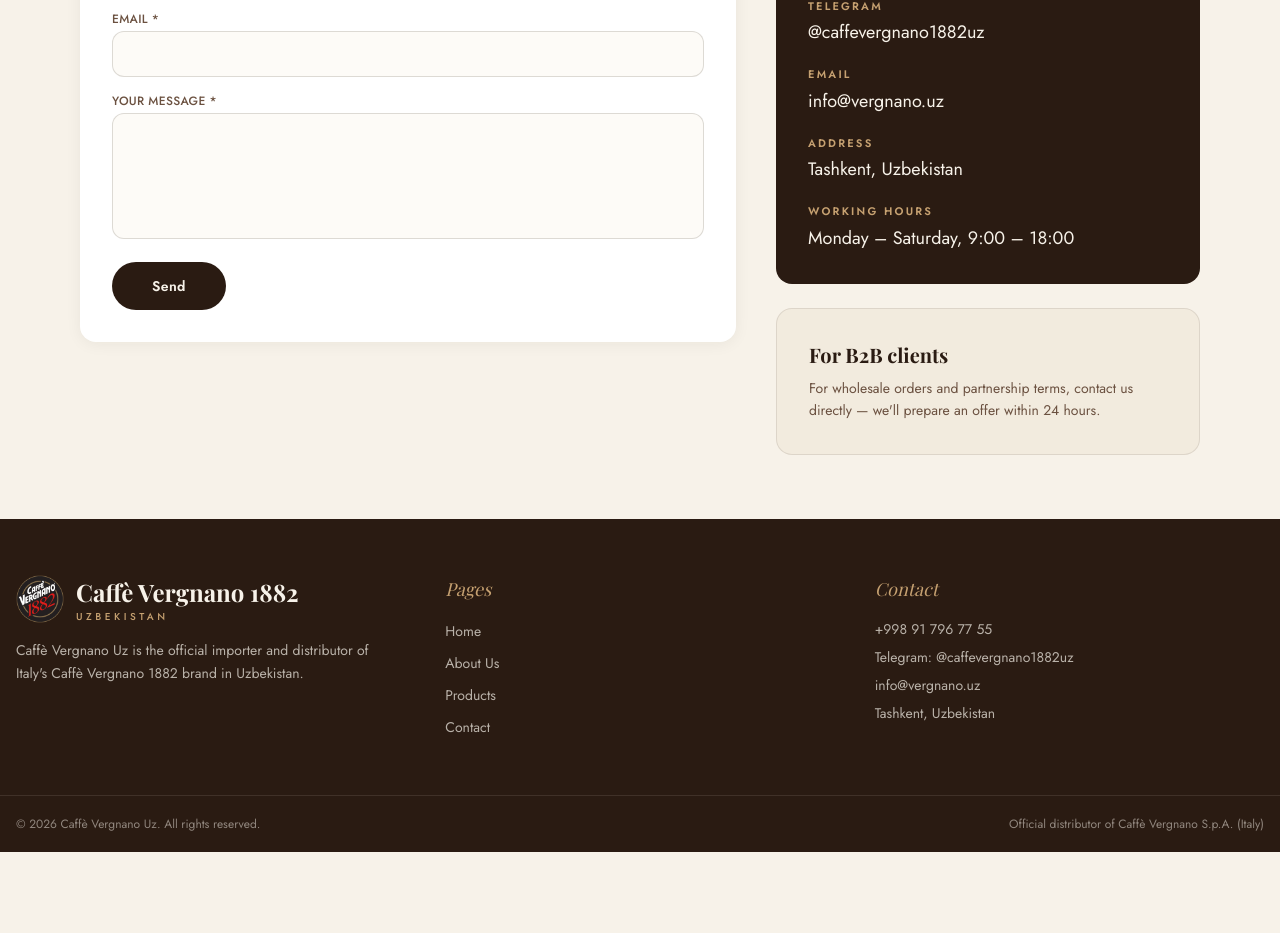
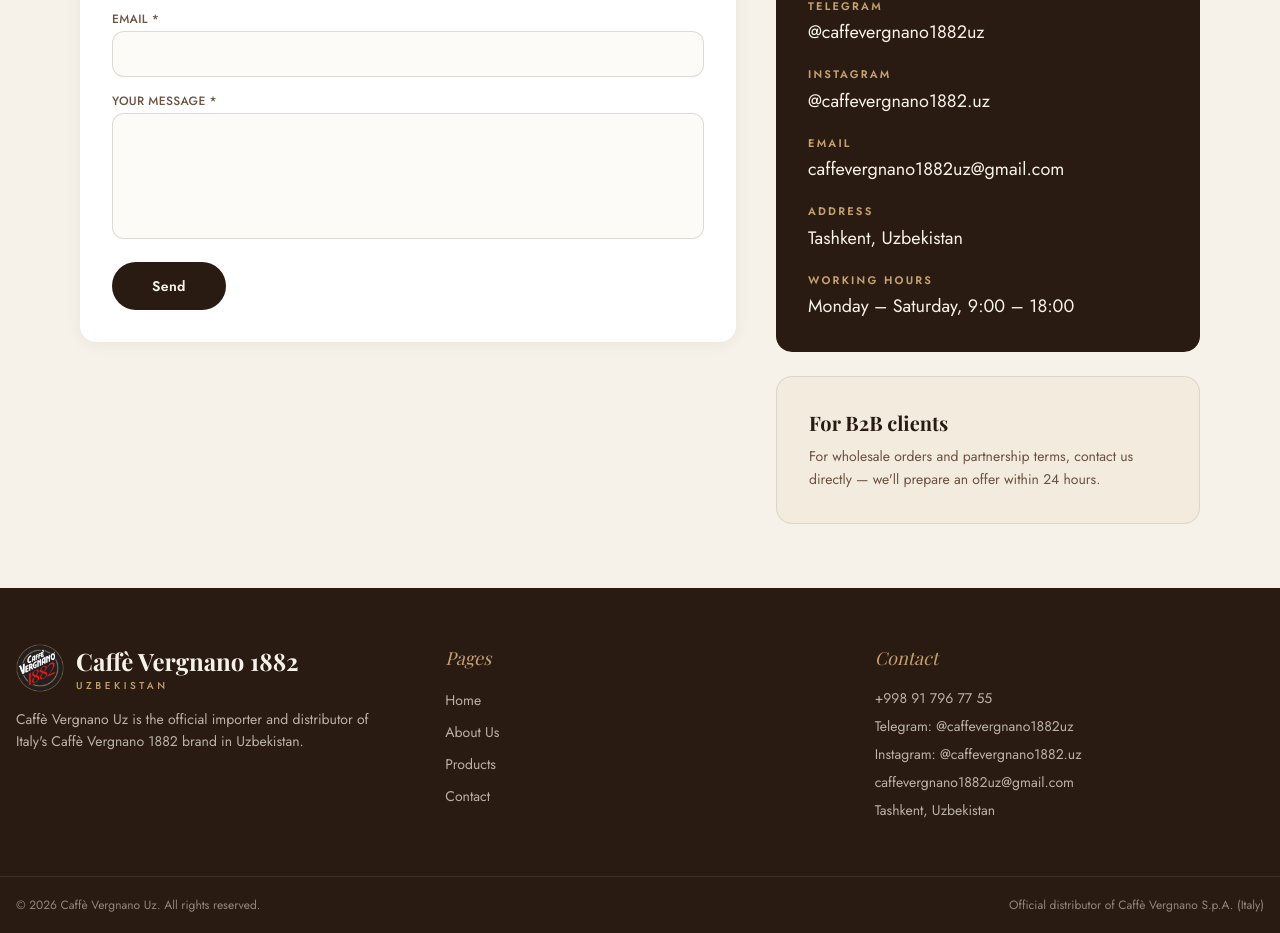
Before and after one commit to budjetly/vergnano-uz, a Next.js app: page /en/contact in a window 1280 px wide. Shown: the part 524-1457 px from the top of the page. Before the commit the page ends 1376 px from the top, so only its background shows below. Built offline with nearby package versions, Linux system fonts and the light colour scheme; a web font is replaced by a local one.

Commit message:
Real contact email and Instagram handle; Instagram links in footer and contact page
Co-Authored-By: Claude Fable 5.1 <noreply@anthropic.com>

```diff
--- a/app/[locale]/contact/page.tsx
+++ b/app/[locale]/contact/page.tsx
@@ -32,6 +32,11 @@ export default async function ContactPage({
       label: dict.contact.telegramLabel,
       value: `@${site.telegram}`,
       href: `https://t.me/${site.telegram}`,
+    },
+    {
+      label: "Instagram",
+      value: `@${site.instagram}`,
+      href: `https://instagram.com/${site.instagram}`,
     },
     { label: dict.contact.emailLabel, value: site.email, href: `mailto:${site.email}` },
     { label: dict.contact.addressLabel, value: site.address[locale] },
--- a/components/Footer.tsx
+++ b/components/Footer.tsx
@@ -83,6 +83,16 @@ export default function Footer({
             </li>
             <li>
               <a
+                href={`https://instagram.com/${site.instagram}`}
+                target="_blank"
+                rel="noopener noreferrer"
+                className="transition-colors hover:text-cream"
+              >
+                Instagram: @{site.instagram}
+              </a>
+            </li>
+            <li>
+              <a
                 href={`mailto:${site.email}`}
                 className="transition-colors hover:text-cream"
               >
--- a/lib/site.ts
+++ b/lib/site.ts
@@ -1,12 +1,11 @@
 // Central place for company contact details.
-// TODO: email and instagram are still placeholders — confirm real ones.
 export const site = {
   name: "Caffè Vergnano Uz",
   phone: "+998 91 796 77 55",
   phoneHref: "tel:+998917967755", // keep in sync with `phone`
-  email: "info@vergnano.uz",
+  email: "caffevergnano1882uz@gmail.com",
   telegram: "caffevergnano1882uz", // Telegram username without @
-  instagram: "caffevergnano.uz",
+  instagram: "caffevergnano1882.uz", // Instagram username without @,
   address: {
     uz: "Toshkent, O'zbekiston",
     ru: "Ташкент, Узбекистан",
```
